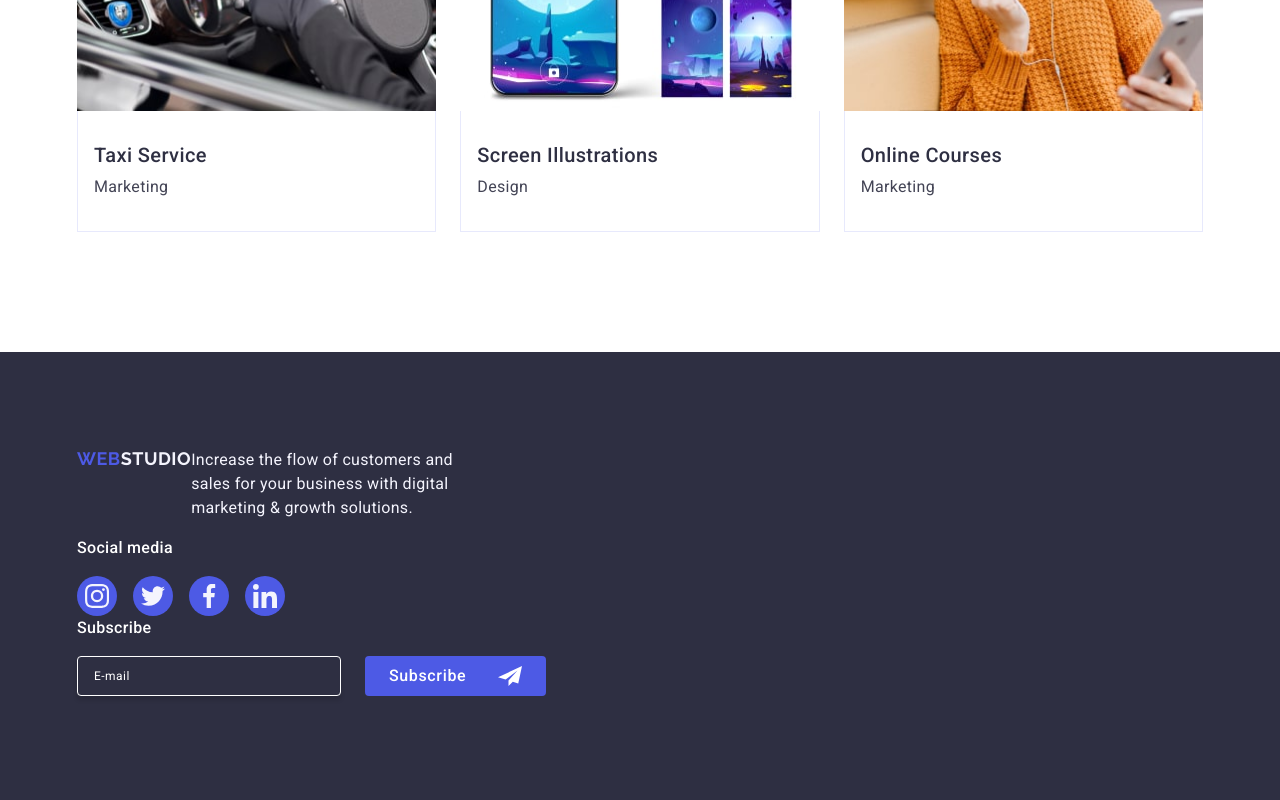
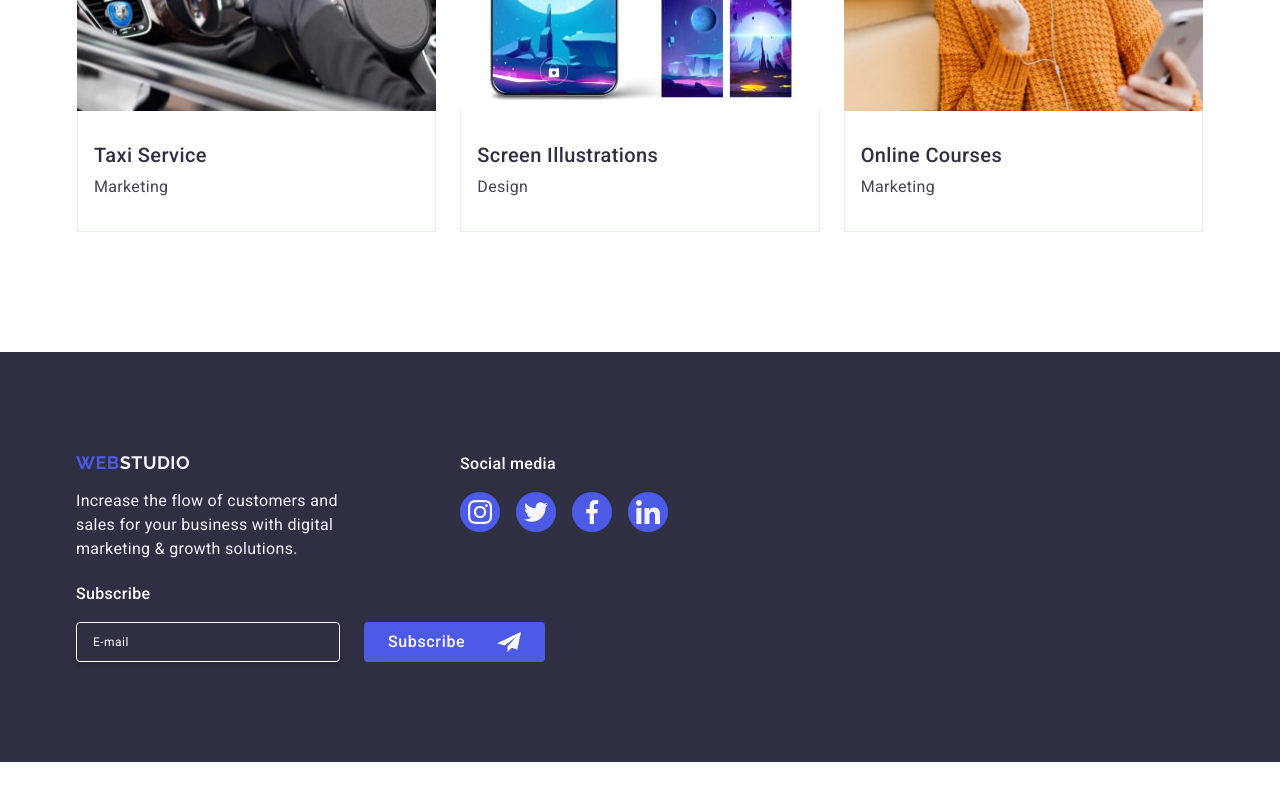
Before and after one commit to AlexandraSavenko/goit-markup-hw-06, a plain HTML site: page index.html in a window 1280 px wide. Shown: the part 2833-3633 px from the top of the page. After the commit the page ends 3595 px from the top, so only its background shows below. Drawn offline with nearby package versions, Linux system fonts and the light colour scheme.

Commit message:
Saturday footer won't fit in

```diff
--- a/css/styles.css
+++ b/css/styles.css
@@ -542,15 +542,17 @@ img {
 .footer {
   background-color: #2e2f42;
   /* padding: 100px 0; */
-  padding: 96px 16px;
   width: 100vw;
   height: 100vh;
 }
 .footer-content {
   display: flex;
-  flex-direction: column;
-  align-items: baseline;
-  padding: 0;
+  flex-wrap: wrap;
+  gap: 72px;
+  /* flex-direction: column;
+  align-items: baseline; */
+  padding: 96px 16px;
+  /* padding: 0; */
   /* align-items: baseline; */
 }
 .footer-content-logobox {
@@ -581,6 +583,13 @@ img {
   letter-spacing: 0.02em;
   max-width: 264px;
 }
+.footer-content-contactsbox {
+  /* margin-right: 80px; */
+  display: flex;
+  flex-wrap: wrap;
+  justify-content: center;
+  margin-bottom: 50px;
+}
 .card-contact-fbox-title {
   font-weight: 500;
   font-size: 16px;
@@ -601,11 +610,10 @@ img {
 /* footer-form */
 .footer-form-container {
   display: flex;
-  flex-direction: column;
+  flex-wrap: wrap;
+  justify-content: center;
 }
-.footer-content-contactsbox {
-  margin-right: 80px;
-}
+
 .subscribe-text {
   font-weight: 500;
   font-size: 16px;
@@ -616,6 +624,8 @@ img {
 }
 .footer-form-wrap {
   display: flex;
+  flex-wrap: wrap;
+  justify-content: center;
   gap: 24px;
 }
 .footer-email {
@@ -922,6 +932,25 @@ img {
   .section-four-list {
     gap: 72px 24px;
   }
+  .footer {
+    width: 768px;
+    height: auto;
+  }
+  .footer-content {
+    padding: 96px 164px 96px 108px;
+    gap: 0;
+  }
+  .footer-content-logobox {
+    display: block;
+    margin-right: 24px;
+    margin-bottom: 72px;
+  }
+  .footer-content-contactsbox {
+    display: block;
+  }
+  .footer-form-container {
+    justify-content: flex-start;
+  }
 }
 @media screen and (min-width: 1200px) {
   .container {
@@ -998,4 +1027,25 @@ img {
   .section-four-list {
     gap: 48px 24px;
   }
+  .footer {
+    width: 100%;
+    padding: 100px 0;
+  }
+  .footer-content {
+    display: flex;
+    align-items: baseline;
+    width: 1158px;
+    padding: 0 15px;
+  }
+  .footer-content-logobox {
+    margin-bottom: 0;
+    margin-right: 120px;
+  }
+  .footer-content-contactsbox {
+    margin-right: 80px;
+  }
+  .footer-form-container {
+    flex-wrap: nowrap;
+    flex-direction: column;
+  }
 }
```
